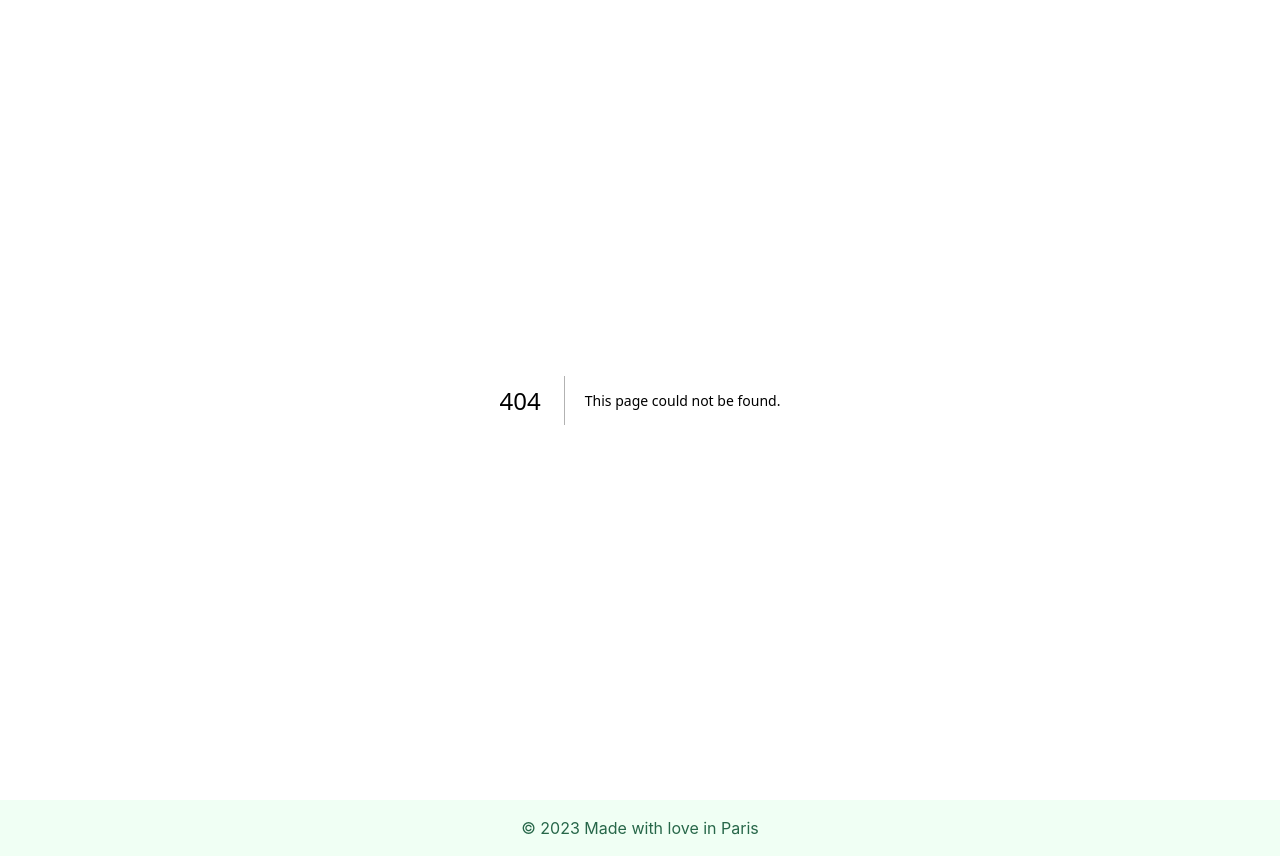
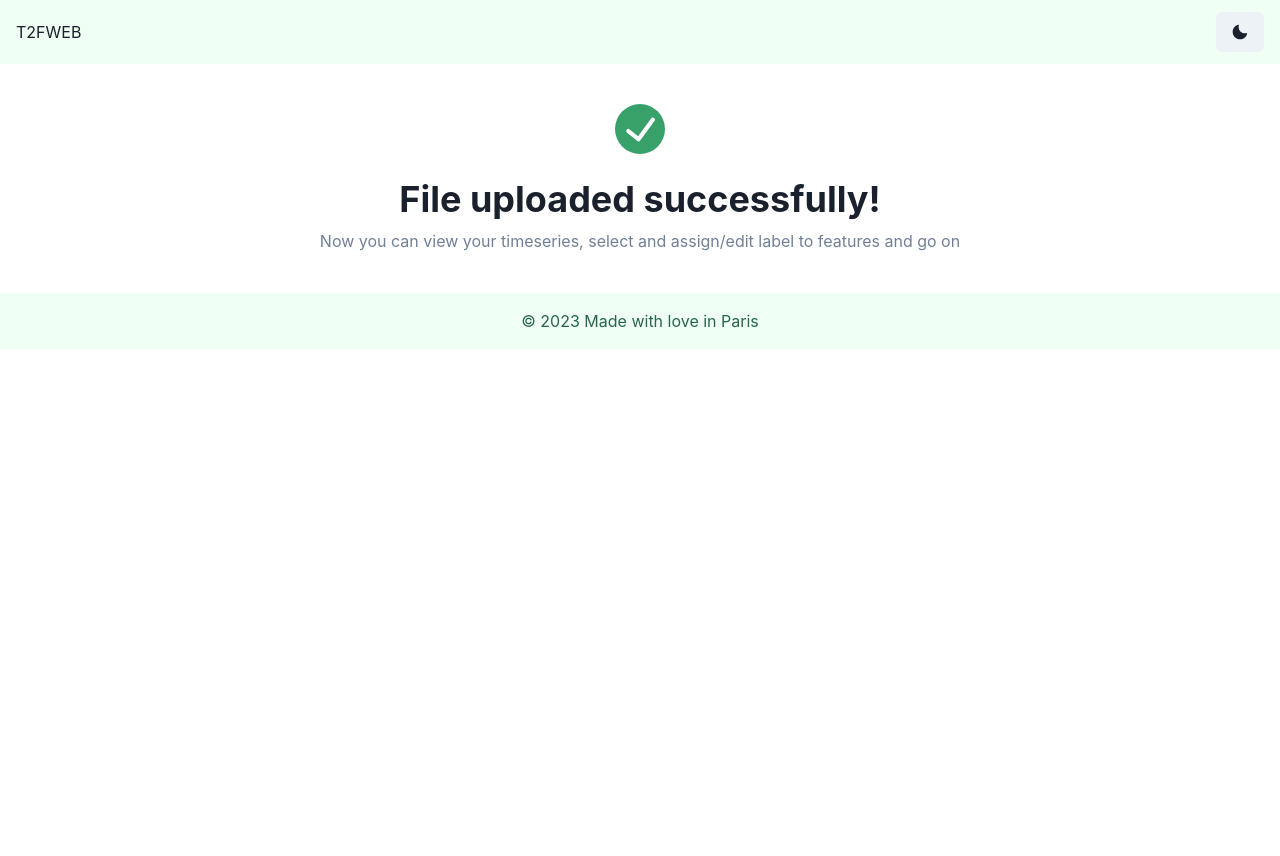
Before and after one commit to softlab-unimore/t2fweb, a Next.js app in the folder frontend/: page /features in a window 1280 px wide. Before the commit this address had no page. After the commit the page ends 800 px from the top, so only its background shows below. Built offline with nearby package versions, Linux system fonts and the light colour scheme.

Commit message:
wip: extraction, features page

```diff
--- /dev/null
+++ b/frontend/components/Header.js
@@ -0,0 +1,54 @@
+import { ReactNode } from 'react';
+import {
+  Box,
+  Flex,
+  Avatar,
+  Link,
+  Button,
+  Menu,
+  MenuButton,
+  MenuList,
+  MenuItem,
+  MenuDivider,
+  useDisclosure,
+  useColorModeValue,
+  Stack,
+  useColorMode,
+  Center,
+} from '@chakra-ui/react';
+import { MoonIcon, SunIcon } from '@chakra-ui/icons';
+
+const NavLink = ({ children }) => (
+  <Link
+    px={2}
+    py={1}
+    rounded={'md'}
+    _hover={{
+      textDecoration: 'none',
+      bg: useColorModeValue('gray.200', 'gray.700'),
+    }}
+    href={'#'}>
+    {children}
+  </Link>
+);
+
+export default function Header() {
+  const { colorMode, toggleColorMode } = useColorMode();
+  return (
+    <>
+      <Box bg={useColorModeValue('green.50', 'green.900')} px={4}>
+        <Flex h={16} alignItems={'center'} justifyContent={'space-between'}>
+          <Box>T2FWEB</Box>
+
+          <Flex alignItems={'center'}>
+            <Stack direction={'row'} spacing={7}>
+              <Button onClick={toggleColorMode}>
+                {colorMode === 'light' ? <MoonIcon /> : <SunIcon />}
+              </Button>
+            </Stack>
+          </Flex>
+        </Flex>
+      </Box>
+    </>
+  );
+}
--- a/frontend/components/Layout.js
+++ b/frontend/components/Layout.js
@@ -1,8 +1,10 @@
+import Header from "./Header";
 import Footer from "./Footer";
 
 export default function Layout({ children }) {
     return (
       <>
+        <Header />
         <main>{children}</main>
         <Footer />
       </>
--- a/frontend/package.json
+++ b/frontend/package.json
@@ -9,6 +9,7 @@
     "lint": "next lint"
   },
   "dependencies": {
+    "@chakra-ui/icons": "^2.0.17",
     "@chakra-ui/react": "^2.4.6",
     "@emotion/react": "^11.10.5",
     "@emotion/styled": "^11.10.5",
--- /dev/null
+++ b/frontend/pages/features.js
@@ -0,0 +1,22 @@
+import { Box, Heading, Text } from '@chakra-ui/react';
+import { CheckCircleIcon } from '@chakra-ui/icons';
+
+import { useRecoilValue } from 'recoil';
+import { baseState } from '../state/index';
+
+export default function features() {
+    const baseData = useRecoilValue(baseState);
+    console.log(baseData);
+
+    return (
+        <Box textAlign="center" py={10} px={6}>
+            <CheckCircleIcon boxSize={'50px'} color={'green.500'} />
+            <Heading as="h2" size="xl" mt={6} mb={2}>
+                File uploaded successfully!
+            </Heading>
+            <Text color={'gray.500'}>
+                Now you can view your timeseries, select and assign/edit label to features and go on
+            </Text>
+        </Box>
+    );
+}
```
Also changed, not shown: 1 other file (tests, documents, lock files or other folders).
